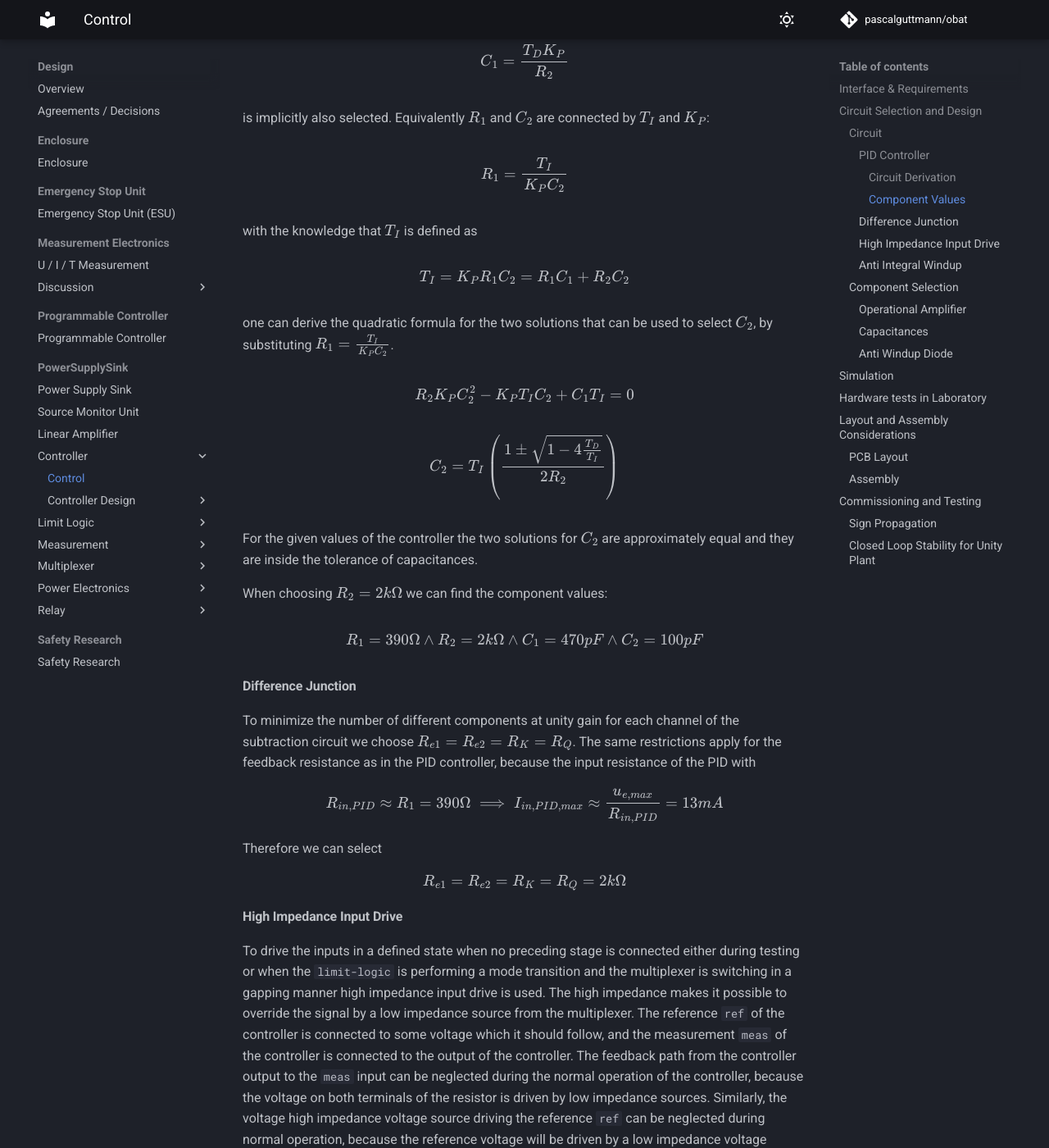
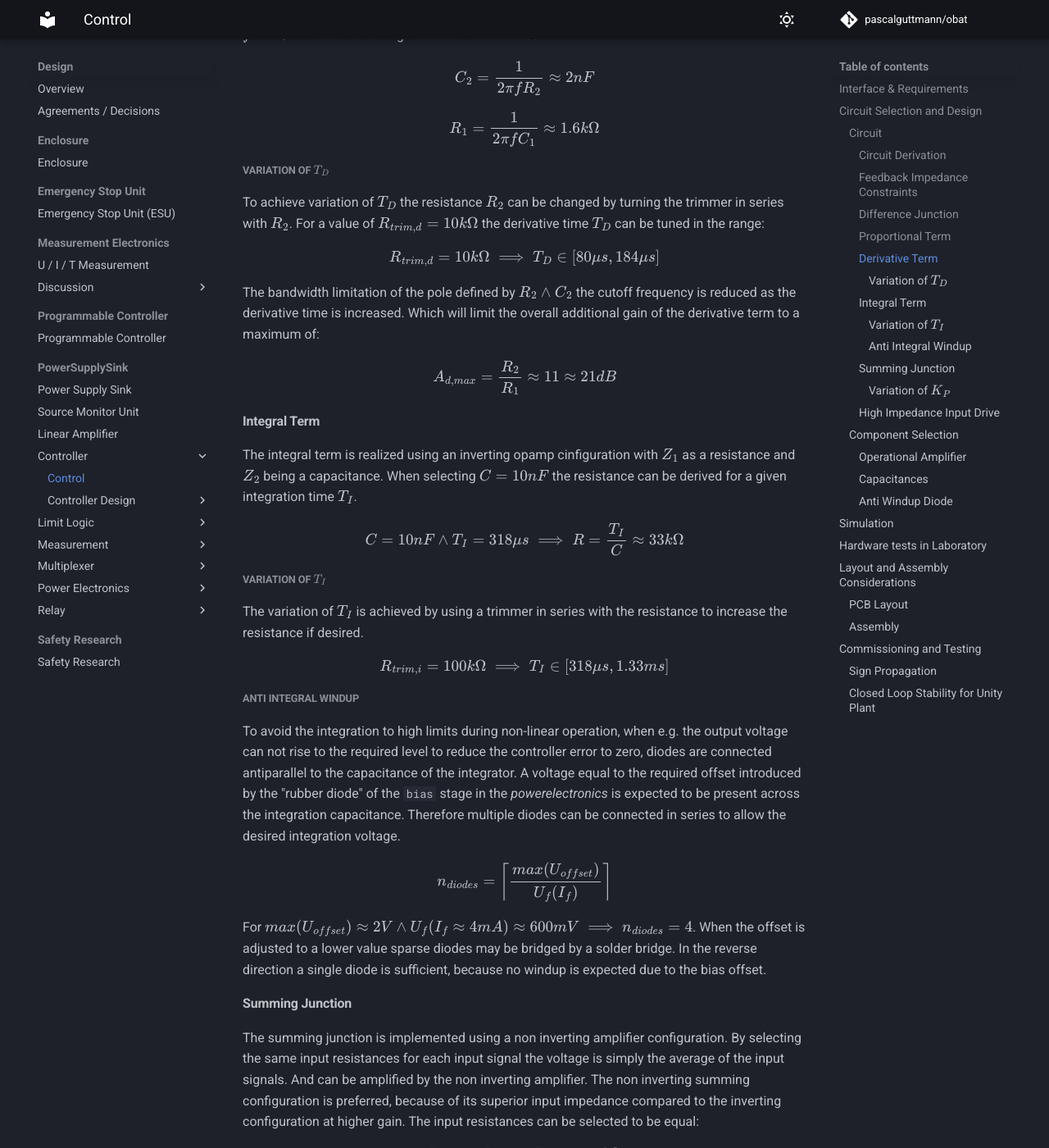
Before and after one commit to pascalguttmann/obat, an MkDocs documentation site: the page built from docs/design/pss/control/control.md, in a window 1280 px wide and 1400 px high, scrolled down 3753 px. Shown: the whole window at 82% size. Built offline with MkDocs 1.6.1 and Material for MkDocs 9.7.7, drawn with Linux system fonts in a browser that asks for light colours; comment, search, counter and statistics services are not loaded; some of the changed text lies outside the part shown.

Commit message:
add control circuit descriptio of bandwidth limited pid controller

```diff
--- a/docs/design/pss/control/control.md
+++ b/docs/design/pss/control/control.md
@@ -19,17 +19,21 @@
 
 As the circuit a classical control loop is selected with a reference that should
 be tracked by minimizing the error.
-The PID controller is implemented using the depicted circuit:
-![PID Controller Circuit](./pid_circuit.png)
+The PID controller is implemented by using a parallel form by implementing the
+individual components _proportional_, _integral_ and _derivative_ term as
+individual opamp circuits. A summing opamp is used to add the contributions of
+the individual terms to produce the overall controller output signal `out`.
+The controller terms and summing junction can also be implemented using a
+single opamp, but the individual realization of the terms is chosen in order to
+easily vary the controller parameters during the prototyping stage as per
+recommendation of Prof. Spiegelberg.
 
 The difference junction is implemented using a standard subtraction circuit
 from literature [^TB]: ![Subtraction Circuit](./subtraction_circuit.png)
 
 [^TB]: Europa-Lehrmittel, Tabellenbuch Elektrotechnik, 2018
 
-#### PID Controller
-
-##### Circuit Derivation
+#### Circuit Derivation
 
 Considering an ideal operational amplifier in inverting configuration connected
 with two impedances. The positive input terminal of the opamp connected to a
@@ -71,99 +75,135 @@
       Zero at $-RC$
 
 The inverting opamp configuration allows to combine the transfer functions of
-one admittance and one impedance. A PID controller has a single pole at the
-origin and two zeros in the left open plane. Therefore we can select
+one admittance and one impedance.
 
-$$ Z_{series} = Z_2 \quad \land \quad Y_{parallel} = \frac{1}{Z_1} $$
-
-The transfer function of the pid controller circuit is therefore:
-
-$$ G
-  = - \frac{Z_2}{Z_1}
-  = - \left( R_2 + \frac{1}{sC_2} \right) \left( \frac{1}{R_1} + sC_1 \right)
-  = - \frac{R_2}{R_1} - \frac{C_1}{C_2} - s R_2 C_1 - \frac{1}{sR_1C_2}
-$$
-
-Substituting $K_P = \frac{R_2}{R_1} + \frac{C_1}{C_2}$ the standard form of a
-pid controller can be deduced:
-
-$$ G
-  = - K_P \left\{ \frac{1}{s R_1 C_2 K_P} + 1 + s \frac{R_2 C_1}{K_P} \right\}
-$$
-
-By comparing the factors it can be seen that:
-
-$$ K_P = \frac{R_2}{R_1} + \frac{C_1}{C_2} \quad \land \quad
-  T_I = K_P \cdot R_1 C_2 \quad \land \quad
-  T_D = \frac{R_2 C_1}{K_P}
-$$
-
-##### Component Values
+#### Feedback Impedance Constraints
 
 The parasitic capacitance together with the resistance of $R_{2}$ acts
-as a low pass filter, which adds a pole to closed loop system. In order to
+as a low pass filter, which adds a pole to the closed loop system. In order to
 neglect the influence of the pole it's frequency should be higher than the
-operating frequency. For the [OPA2810IDR] the parasitic capacitance
-$C_{parasitic} \approx C_{in} + C_{diff} = 3 pF$. For a operating frequency $f
-= 10 MHz$ a higher frequency of $f' = 2 \cdot f = 20 MHz$ is chosen and the
-feddback resistance is limited by:
-$$ R_{2} < \frac{1}{2 \pi f' C_{parasitic}} = 2.65 k \Omega $$
+operating frequency. For the [OPA2810IDR] the parasitic capacitance is
+$C_{parasitic} \approx C_{in} + C_{diff} = 5 pF$. For an operating frequency $f
+= 1 MHz$ the feddback resistance is limited by:
+$$ R_{2} \lessapprox \frac{1}{2 \pi f C_{parasitic}} = 32 k \Omega $$
 
 A lower limit of the feedback resistance is imposed by the maximum output
-current of the [OPA2810IDR]. The maximum continous output current is $40mA$,
-but to limit the thermal stress
-of the device the output current is desired to not exceed $30mA$. The current
-available for the feedback path is the remaining current, which is not used for
-the following bias stage.
+current of the [OPA2810IDR]. The maximum continuous output current is $40mA$,
+but to limit the thermal stress of the device the output current is desired to
+not exceed $30mA$. The current available for the feedback path is the remaining
+current, which is not used for the following bias stage.
 $$ R_{2} > \frac{U_{signal,max}}{I_{out,max} - I_{bias}} \approx
 \frac{10V}{30mA - 20mA} = 1k \Omega $$
-
-The values of $K_P$, $T_I$ and $T_D$ are given from the [controller design]. By
-selecting a value for $R_2$ the value of
-
-$$ C_1 = \frac{T_D K_P}{R_2} $$
-
-is implicitly also selected. Equivalently $R_1$ and $C_2$ are connected by
-$T_I$ and $K_P$:
-
-$$ R_1 = \frac{T_I}{K_P C_2} $$
-
-with the knowledge that $T_I$ is defined as
-
-$$ T_I = K_P R_1 C_2 = R_1 C_1 + R_2 C_2 $$
-
-one can derive the quadratic formula for the two solutions that can be used to
-select $C_2$, by substituting $R_1 = \frac{T_I}{K_P C_2}$.
-
-$$ R_2 K_P C_2^2 - K_P T_I C_2 + C_1 T_I = 0 $$
-
-$$ C_2 = T_I \left( \frac{1 \pm \sqrt{1-4\frac{T_D}{T_I}}}{2R_2} \right) $$
-
-For the given values of the controller the two solutions for $C_2$ are
-approximately equal and they are inside the tolerance of capacitances.
-
-When choosing $R_2 = 2 k \Omega$ we can find the component values:
-
-$$
-  R_1 = 390 \Omega \land
-  R_2 = 2 k \Omega \land
-  C_1 = 470pF \land
-  C_2 = 100pF
-$$
-
-[controller design]: ./controller-design/controller-design.md
 
 #### Difference Junction
 
 To minimize the number of different components at unity gain for each channel
-of the subtraction circuit we choose $R_{e1} = R_{e2} = R_K = R_Q$.
-The same restrictions apply for the feedback resistance as in the PID
-controller, because the input resistance of the PID with
-$$ R_{in,PID} \approx R_1 = 390 \Omega \implies I_{in,PID,max} \approx
-\frac{u_{e,max}}{R_{in,PID}} = 13 mA $$
+of the subtraction circuit we choose $R_{e1} = R_{e2} = R_K = R_Q$ and select a
+suitable value meeting the feedback impedance constraints.
 
-Therefore we can select
-$$ R_{e1} = R_{e2} = R_K = R_Q = 2 k \Omega $$
+$$ R_{e1} = R_{e2} = R_K = R_Q = 10 k \Omega $$
+
+#### Proportional Term
+
+The proportional term is constant unity gain and amplified with a factor of
+$K_P$ at the summing junction.
+
+An inverting opamp configuration is selected with $Z_2$ being a RC-parallel
+network and $Z_1$ being a resistance.
+
+The gain of $-1$ can be achieved by selecting
+$$ R_1 = R_2 = 10 k \Omega $$
+
+To facilitate a bandwidth limitation the capacitor $C_2$ is used to introduce a
+pole at $f = 10 M Hz$.
+$$ C_2 = \frac{1}{2 \pi f R_2} \approx 2 nF $$.
+
+#### Derivative Term
+
+The bandwidth limited derivative term is realized using the inverting opamp
+configuration with $Z_1$ as a RC-series network and $Z_2$ as a RC-parallel
+network. Selection of $C_1$ with the defined derivative time $T_D$ yields the
+value for $R_2$:
+$$ C_1 = 10nF \land T_D = 80 \mu s \implies R_2 = \frac{T_D}{C_2} \approx 8.2 k
+\Omega $$
+
+The two poles to limit the bandwidth of the derivative term are placed by the
+values of $R_2 \land C_2$ and $R_1 \land C_1$. To get approximately a cutoff
+frequency of the bandwidth limitation of $f=10MHz$ the following values can be
+selected:
+$$ C_2 = \frac{1}{2 \pi f R_2} \approx 2nF $$
+$$ R_1 = \frac{1}{2 \pi f C_1} \approx 1.6k \Omega $$
+
+##### Variation of $T_D$
+
+To achieve variation of $T_D$ the resistance $R_2$ can be changed by turning the
+trimmer in series with $R_2$. For a value of $R_{trim,d} = 10k \Omega$ the
+derivative time $T_D$ can be tuned in the range:
+$$ R_{trim,d} = 10k \Omega \implies T_D \in [80\mu s, 184 \mu s] $$
+
+The bandwidth limitation of the pole defined by $R_2 \land C_2$ the cutoff
+frequency is reduced as the derivative time is increased. Which will limit the
+overall additional gain of the derivative term to a maximum of:
+$$ A_{d,max} = \frac{R_2}{R_1} \approx 11 \approx 21 dB $$
+
+#### Integral Term
+
+The integral term is realized using an inverting opamp cinfiguration with $Z_1$
+as a resistance and $Z_2$ being a capacitance.
+When selecting $C = 10nF$ the resistance can be derived for a given integration
+time $T_I$.
+$$ C = 10 nF \land T_I = 318 \mu s \implies R = \frac{T_I}{C} \approx 33 k
+\Omega $$
+
+##### Variation of $T_I$
+
+The variation of $T_I$ is achieved by using a trimmer in series with the
+resistance to increase the resistance if desired.
+$$ R_{trim,i} = 100k \Omega \implies T_I \in [318 \mu s, 1.33 ms] $$
+
+##### Anti Integral Windup
+
+To avoid the integration to high limits during non-linear operation, when e.g.
+the output voltage can not rise to the required level to reduce the controller
+error to zero, diodes are connected antiparallel to the capacitance of the
+integrator.
+A voltage equal to the required offset introduced by the "rubber diode" of the
+`bias` stage in the _powerelectronics_ is expected to be present across the
+integration capacitance. Therefore multiple diodes can be connected in series
+to allow the desired integration voltage.
+$$ n_{diodes} = \left\lceil \frac{max(U_{offset})}{U_f(I_f)} \right\rceil $$
+For $max(U_{offset}) \approx 2V \land U_f(I_f \approx 4mA) \approx 600mV
+\implies n_{diodes} = 4$.
+When the offset is adjusted to a lower value sparse diodes may be bridged by a
+solder bridge. In the reverse direction a single diode is sufficient, because
+no windup is expected due to the bias offset.
+
+#### Summing Junction
+
+The summing junction is implemented using a non inverting amplifier
+configuration. By selecting the same input resistances for each input signal
+the voltage is simply the average of the input signals. And can be amplified by
+the non inverting amplifier. The non inverting summing configuration is
+preferred, because of its superior input impedance compared to the inverting
+configuration at higher gain.
+The input resistances can be selected to be equal:
+$$ R_{in,p} = R_{in,i} = R_{in,d} = 10 k \Omega $$
+
+Because the averaging of the signals reduces the influence of each individual
+signal by a factor of $n$ for $n$ individual signals the gain $g$ shall be
+selected to compensate the effect.
+$$ K_P = \frac{g}{n} \implies g = K_P \cdot n = 30 $$
+
+With the gain $g = \frac{R_2}{R_1} + 1$ and a feedback resistance of $R_2 = 10
+k \Omega$, the resistance $R_1$ can be found:
+$$ R_1 = \frac{R_2}{g - 1} \approx 330 \Omega $$
+
+##### Variation of $K_P$
+
+To vary the gain and therefore $K_P$ a trimmer in series with the feedback
+resistance $R_2$ of $R_{trim,p} = 10k \Omega$ is used. Which allows to vary the
+proportional term in the range of:
+$$ R_2' = 4.7k \Omega \land R_{trim,p} = 10k \Omega \implies K_P \in [5, 15] $$
 
 #### High Impedance Input Drive
 
@@ -223,23 +263,6 @@
 Because the RC-lowpass is connected and discharged to ground via $R_{e2}$ and
 $R_Q$ of the difference junction after $t \rightarrow \infty$ the reference
 voltage will reach $0V$.
-
-#### Anti Integral Windup
-
-To avoid the integration to high limits during non-linear operation, when e.g.
-the output voltage can not rise to the required level to reduce the controller
-error to zero, diodes are connected antiparallel to the capacitance of the
-integrator.
-A voltage equal to the required offset introduced by the "rubber diode" of the
-`bias` stage in the _powerelectronics_ is expected to be present across the
-integration capacitance. Therefore multiple diodes can be connected in series
-to allow the desired integration voltage.
-$$ n_{diodes} = \left\lceil \frac{max(U_{offset})}{U_f(I_f)} \right\rceil $$
-For $max(U_{offset}) \approx 2V \land U_f(I_f \approx 4mA) \approx 600mV
-\implies n_{diodes} = 4$.
-When the offset is adjusted to a lower value sparse diodes may be bridged by a
-solder bridge. In the reverse direction a single diode is sufficient, because
-no windup is expected due to the bias offset.
 
 ### Component Selection
 
@@ -302,7 +325,8 @@
   jumper) Label with testname hint
 - Add optional connectors from `out` to `meas` for unity plant test.
 - Pull up/down for inputs, when stage is isolated, to run other tests.
-- Add test pins for: `out`, `ref`, `meas`, `error`
+- Add test pins for: trimmers, `out`, `ref`, `meas`, `error`, `derivative`,
+  `integral` and `proportional`
 
 [OPA2810 Datasheet]: <../../../datasheet/opa2810.pdf>
 
@@ -310,8 +334,12 @@
 
 ## Commissioning and Testing
 
-1. Pass all tests for `control`.
-2. If all tests for _powerelectronics_ are passed connect _control_ and
+1. Tune trimmers to
+    - $T_D$ derivative trimmer to $R = 0 \Omega$.
+    - $T_I$ integral trimmer to $R = 0 \Omega$.
+    - $K_P$ proportional trimmer to $R = 5k \Omega$.
+2. Pass all tests for `control`.
+3. If all tests for _powerelectronics_ are passed connect _control_ and
    _powerelectronics_.
 
 ### Sign Propagation
```
Also changed, not shown: docs/design/pss/control/pid_circuit.png (deleted).
